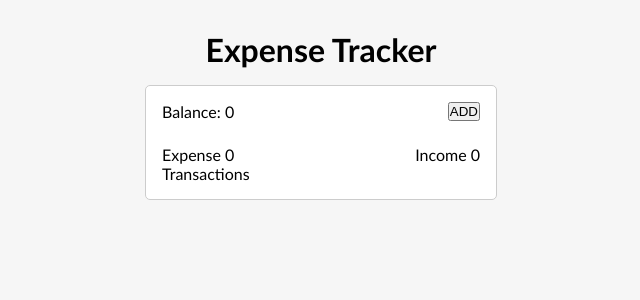
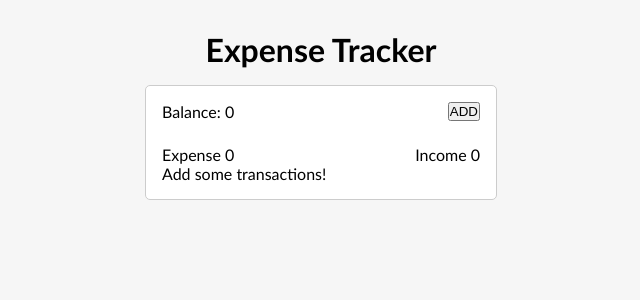
Before and after one commit to HaniyehPeyvandi/ExpenseTracker, a React (Create React App) app: page / in a window 1280 px wide. Shown: the top 300 px of the page, without its empty margins (319-959 px from the left). Built offline with nearby package versions, Linux system fonts and the light colour scheme.

Commit message:
add code for rendering transactions

```diff
--- a/src/components/Transaction.js
+++ b/src/components/Transaction.js
@@ -1,7 +1,20 @@
-const Transaction = (props) => {
+const Transaction = ({ transactions }) => {
   return (
-    <section>Transactions</section>
-   );
-}
+    <section>
+      {transactions.length ? (
+        transactions.map((t) => {
+          return (
+            <div key={t.id}>
+              <span>{t.desc}/</span>
+              <span>{t.amount}</span>
+            </div>
+          );
+        })
+      ) : (
+        <p>Add some transactions!</p>
+      )}
+    </section>
+  );
+};
 
 export default Transaction;
```
